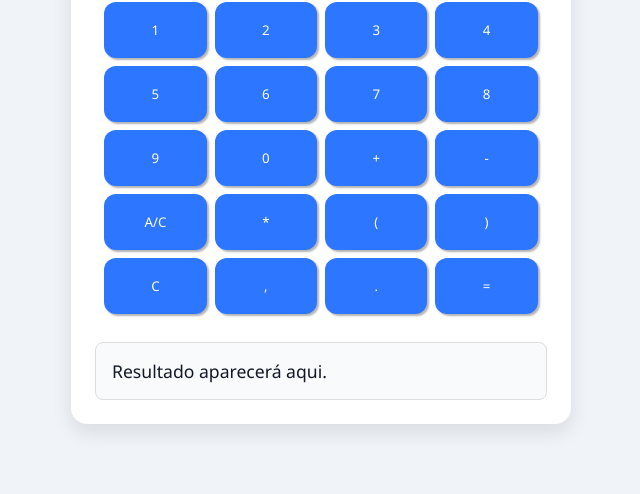
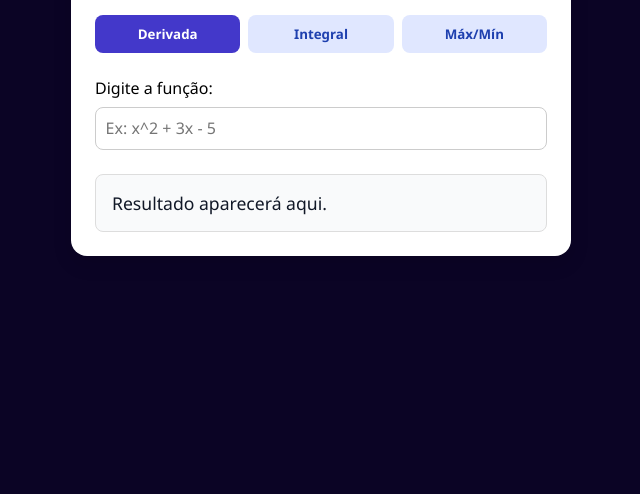
Before and after one commit to yanmazzucatto/CalculadoraDerivadas, a plain HTML site: page index.html in a window 1280 px wide. Shown: the part 306-800 px from the top of the page, without its empty margins (319-959 px from the left). Drawn offline with Linux system fonts and the light colour scheme.

Commit message:
Design concertado

```diff
--- a/index.html
+++ b/index.html
@@ -22,34 +22,11 @@
       <label for="funcao">Digite a função:</label>
       <input type="text" id="funcao" placeholder="Ex: x^2 + 3x - 5" />
     </div>
-
-    <div class="teclas">
-        <button class="button-teclas" id="tecla-1">1</button>
-        <button class="button-teclas" id="tecla-1">2</button>
-        <button class="button-teclas" id="tecla-1">3</button>
-        <button class="button-teclas" id="tecla-1">4</button>
-        <button class="button-teclas" id="tecla-1">5</button>
-        <button class="button-teclas" id="tecla-1">6</button>
-        <button class="button-teclas" id="tecla-1">7</button>
-        <button class="button-teclas" id="tecla-1">8</button>
-        <button class="button-teclas" id="tecla-1">9</button>
-        <button class="button-teclas" id="tecla-1">0</button>
-        <button class="button-teclas" id="tecla-1">+</button>
-        <button class="button-teclas" id="tecla-1">-</button>
-        <button class="button-teclas" id="tecla-1">A/C</button>
-        <button class="button-teclas" id="tecla-1">*</button>
-        <button class="button-teclas" id="tecla-1">(</button>
-        <button class="button-teclas" id="tecla-1">)</button>
-        <button class="button-teclas" id="tecla-1">C</button>
-        <button class="button-teclas" id="tecla-1">,</button>
-        <button class="button-teclas" id="tecla-1">.</button>
-        <button class="button-teclas" id="tecla-1">=</button>
-    </div>
-
     <div class="result-section" id="resultado">
       <p>Resultado aparecerá aqui.</p>
     </div>
   </div>
+  <script src="./scripts/derivada.js"></script>
 </body>
 </html>
 <!--
--- a/style/style.css
+++ b/style/style.css
@@ -6,7 +6,7 @@
   }
 
   body {
-    background: #f0f4f8;
+    background: #0b0425;
     display: flex;
     align-items: center;
     justify-content: center;
```
Also changed, not shown: scripts/derivada.js (added).
